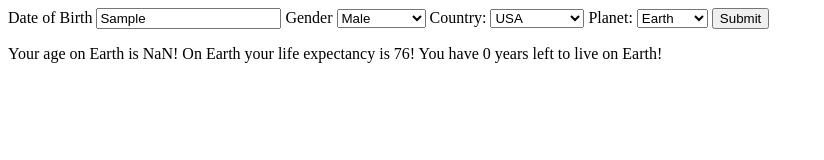
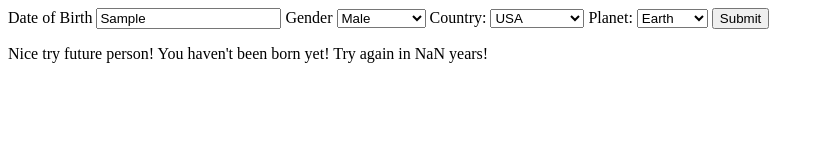
Before and after one commit to lake-bramlett/super-galactic-age-calculator, a website built with webpack: page src/index.html in a window 1280 px wide. Both pictures are taken after typing "Sample" into the empty fields and a click on the button "Submit". Shown: the whole page, without its empty margins (0-824 px from the left). Built offline with nearby package versions, Linux system fonts and the light colour scheme.

Commit message:
add ninth spec detailing front end condition if user enters future date

```diff
--- a/src/index.html
+++ b/src/index.html
@@ -42,5 +42,8 @@
     <div class="output">
       <p>Your age on <span class="planet"></span> is <span class="planet-age"></span>! On <span class="planet"></span> your life expectancy is <span class="life-expectancy"></span>! You have <span class="years-left"></span><span class="planet"></span>!</p>
     </div>
+    <div class="default">
+      <p>Nice try future person! You haven't been born yet! Try again in <span class="try-again"></span> years!</p>
+    </div>
   </body>
 </html>
--- a/src/main.js
+++ b/src/main.js
@@ -1,5 +1,5 @@
+import $ from 'jquery';
 import { Person } from './age-calc.js';
-import $ from 'jquery';
 import './styles.css';
 
 
@@ -13,6 +13,8 @@ $(document).ready(function () {
     let user = new Person (dateOfBirth, planet, gender, country);
     user.getAge();
     user.getLifeExpectancy();
+    if (user.age >= 0) {
+      $('.default').hide();
       $('.output').show();
       $('.output span.planet').text(user.planet);
       $('.output span.planet-age').text(user.age);
@@ -22,6 +24,11 @@ $(document).ready(function () {
       } else {
         $('.output span.years-left').text(`surpassed the life expectancy by ${user.yearsOver} years on `)
       }
+    } else {
+      $('.output').hide();
+      $('.default').show();
+      $('.default span.try-again').text(user.age * -1);
+    }
   });
 
 });
--- a/src/styles.css
+++ b/src/styles.css
@@ -1,3 +1,3 @@
-.output {
+.output, .default {
   display: none;
 }
--- a/webpack.config.js
+++ b/webpack.config.js
@@ -17,7 +17,7 @@ module.exports = {
     new UglifyJsPlugin({ sourceMap: true }),
     new CleanWebpackPlugin(['dist']),
     new HtmlWebpackPlugin({
-      title: 'Project Title',
+      title: 'Super Galactic Age Calculator',
       template: './src/index.html',
       inject: 'body'
     })
```
Also changed, not shown: READMD.md (+1 -0 lines). Lines whose indentation alone changed are shown as unchanged.
